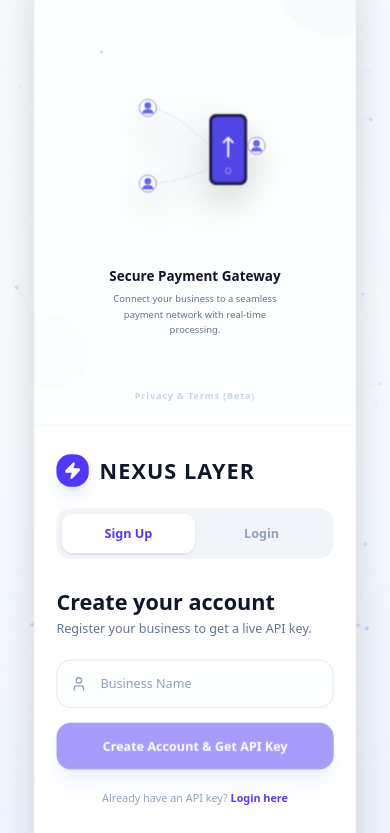
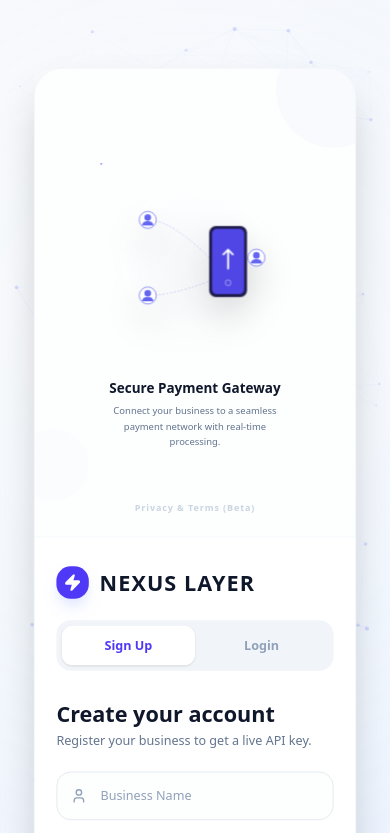
Before and after one commit to ArpitSharma4/nexus-gateway, a React (Vite) app in the folder frontend/: page / in a window 390 px wide. Shown: the top 833 px of the page. Built offline with nearby package versions, Linux system fonts and the light colour scheme; no server answers.

Commit message:
Mobile Responsiveness

```diff
--- a/frontend/src/pages/AuthPage.tsx
+++ b/frontend/src/pages/AuthPage.tsx
@@ -1,6 +1,6 @@
 import { useState } from 'react'
 import { motion } from 'framer-motion'
-import { Zap, AlertCircle, Copy, Check, KeyRound, User, Shield, Radio, ChevronDown } from 'lucide-react'
+import { Zap, AlertCircle, Copy, Check, KeyRound, User, Shield, Radio } from 'lucide-react'
 import clsx from 'clsx'
 import api, { setApiKey } from '../lib/api'
 import type { Session } from '../App'
@@ -189,10 +189,10 @@ export default function AuthPage({ onLogin, onNavigateLegal }: Props) {
                 </span>
             </div>
 
-            <div className="h-screen w-screen flex items-center justify-center p-4 lg:p-8 overflow-hidden">
+            <div className="min-h-screen w-screen flex items-center justify-center p-4 lg:p-8 overflow-y-auto custom-scrollbar">
                 {/* ── Main Card (Full White) ────────────────────────── */}
                 <div
-                    className="group w-full max-w-5xl bg-white rounded-[32px] shadow-2xl overflow-hidden flex flex-col lg:grid lg:grid-cols-2 relative scale-[0.9] sm:scale-95 lg:scale-[0.85] 2xl:scale-100 transition-all duration-500 origin-center"
+                    className="group w-full max-w-5xl bg-white rounded-[32px] shadow-2xl flex flex-col lg:grid lg:grid-cols-2 relative scale-[0.9] sm:scale-95 lg:scale-[0.85] 2xl:scale-100 transition-all duration-500 origin-center mb-10"
                     style={{ border: '1px solid #f1f5f9' }}
                 >
                     {/* Vertical Divider (The "Spine") */}
@@ -291,9 +291,8 @@ export default function AuthPage({ onLogin, onNavigateLegal }: Props) {
                                         <motion.div
                                             initial={{ opacity: 0, y: 20 }}
                                             animate={{ opacity: 1, y: 0 }}
-                                            className="relative flex flex-col h-full"
+                                            className="relative flex flex-col h-full pb-10 lg:pb-0"
                                         >
-                                            <div className="overflow-y-auto max-h-[60vh] pr-2 custom-scrollbar">
                                             <div className="flex items-center gap-3 text-emerald-600 mb-4">
                                                 <div className="bg-emerald-100 p-1.5 rounded-full"><Check size={20} /></div>
                                                 <span className="text-xl font-bold">Account created!</span>
@@ -303,21 +302,15 @@ export default function AuthPage({ onLogin, onNavigateLegal }: Props) {
                                                 Save your API key for <strong>{newKey.biz}</strong>. It won't be shown again.
                                             </p>
 
-                                                <div className="bg-slate-900 text-emerald-400 font-mono text-sm rounded-2xl px-5 py-4 mb-4 break-all select-all shadow-inner border border-slate-800">
+                                            <div className="bg-slate-900 text-emerald-400 font-mono text-[10px] sm:text-sm rounded-2xl px-4 sm:px-5 py-3 sm:py-4 mb-4 break-all select-all shadow-inner border border-slate-800 max-h-[100px] overflow-y-auto custom-scrollbar">
                                                 {newKey.key}
                                             </div>
 
-                                                <div className="bg-amber-50 border border-amber-100 rounded-2xl px-4 py-3 text-[11px] text-amber-800 font-medium leading-relaxed mb-6">
+                                            <div className="bg-amber-50 border border-amber-100 rounded-2xl px-4 py-3 text-[11px] text-amber-800 font-medium leading-relaxed mb-8">
                                                 ⚠️ Note: We do not store plain-text keys. If lost, you'll need to create a new business account.
                                             </div>
 
-                                                {/* Visual indicator for more content */}
-                                                <div className="flex justify-center mb-4 md:hidden animate-bounce text-slate-300">
-                                                    <ChevronDown size={20} />
-                                                </div>
-                                            </div>
-
-                                            <div className="flex flex-col md:flex-row gap-3 mt-auto pt-4 border-t border-slate-100 bg-white/80 backdrop-blur-md">
+                                            <div className="flex flex-col md:flex-row gap-3">
                                                 <motion.button
                                                     initial={{ opacity: 0, scale: 0.95 }}
                                                     animate={{ opacity: 1, scale: 1 }}
```
Lines whose indentation alone changed are shown as unchanged.
